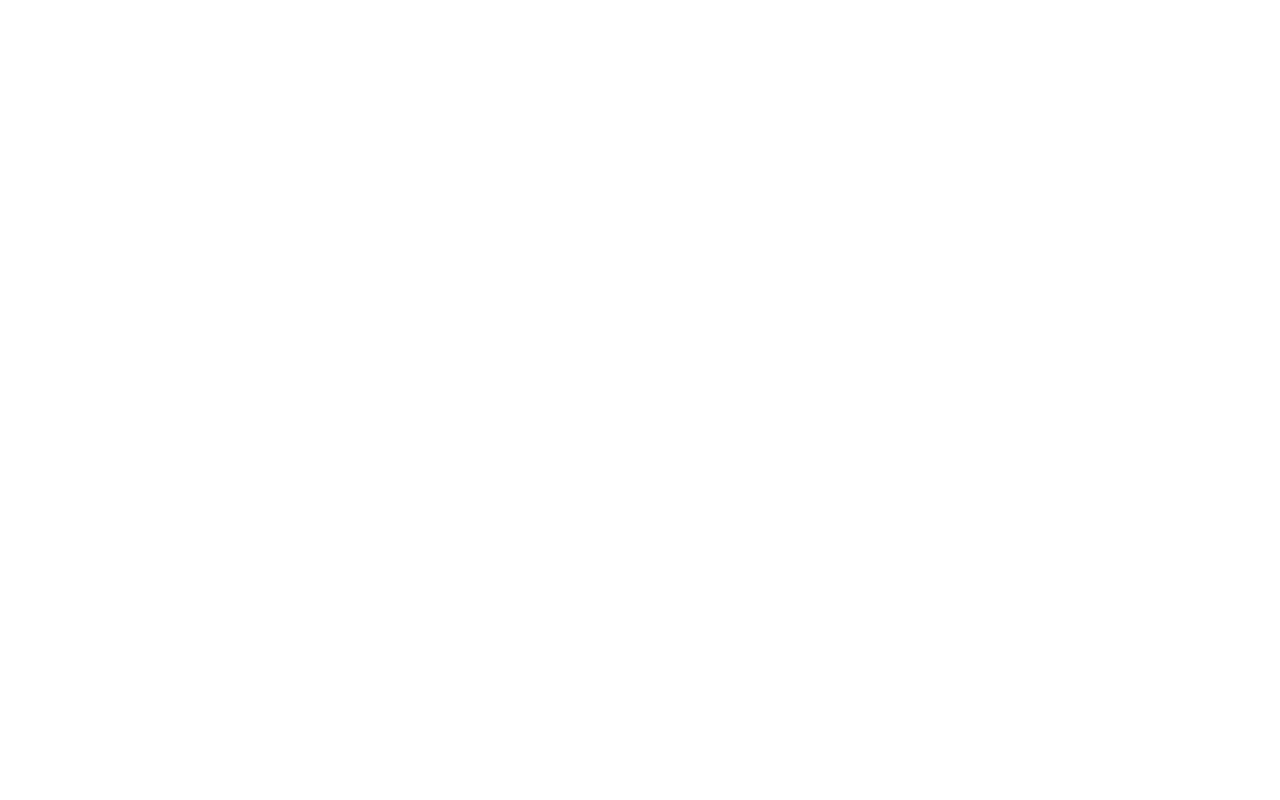
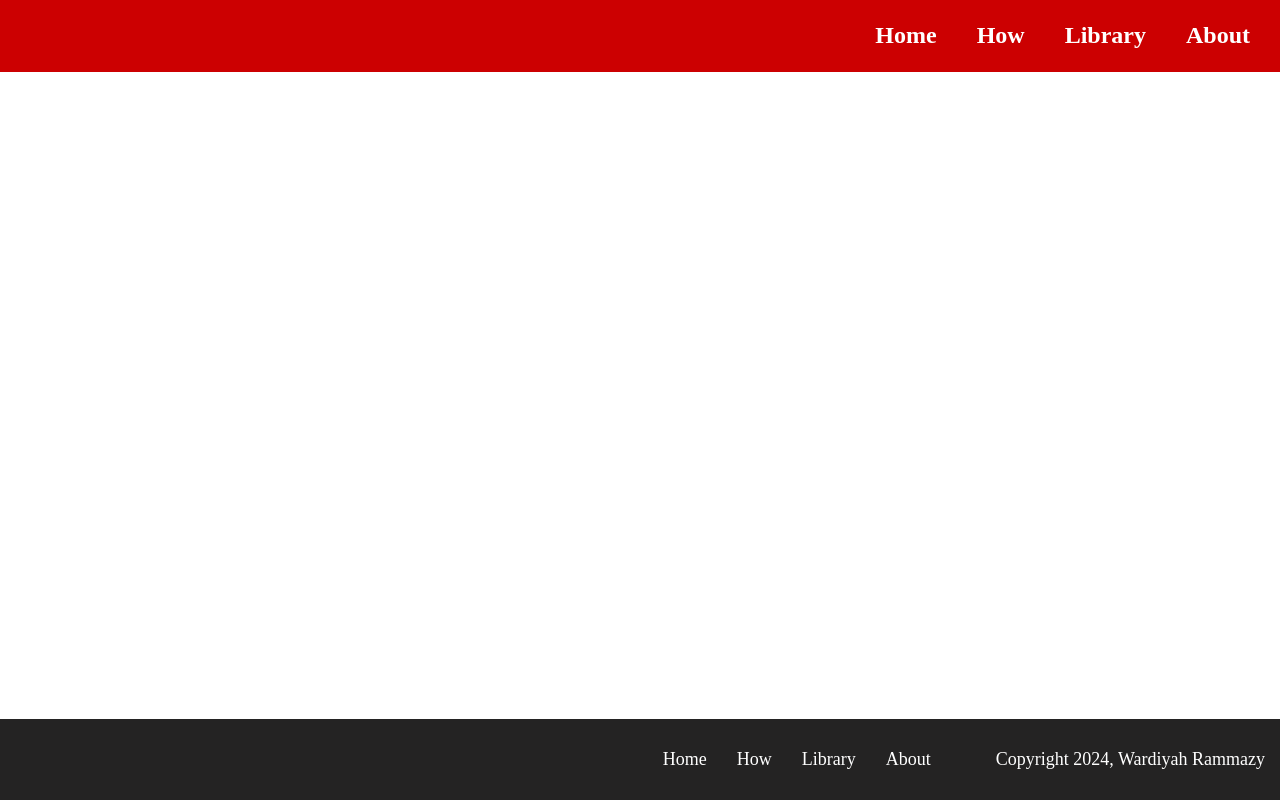
Before and after one commit to warramma/learningmalay, a plain HTML site: page library.html in a window 1280 px wide. Drawn offline with Linux system fonts and the light colour scheme.

Commit message:
add navbar to all pages

```diff
--- a/library.html
+++ b/library.html
@@ -3,9 +3,27 @@
 <head>
     <meta charset="UTF-8">
     <meta name="viewport" content="width=device-width, initial-scale=1.0">
-    <title>Document</title>
+    <link rel="stylesheet" href="./style.css">
+    <title>Library</title>
 </head>
 <body>
-
+    <nav>
+        <ul>
+            <li><a href="./index.html">Home</a></li>
+            <li><a href="./how.html">How</a></li>
+            <li><a href="./library.html">Library</a></li>
+            <li><a href="./about.html">About</a></li>
+        </ul>
+    </nav>
+    <main></main>
+    <footer>
+        <ul>
+            <li><a href="./index.html">Home</a></li>
+            <li><a href="./how.html">How</a></li>
+            <li><a href="./library.html">Library</a></li>
+            <li><a href="./about.html">About</a></li>
+        </ul>
+        <p>Copyright 2024, Wardiyah Rammazy</p>
+    </footer>
 </body>
 </html>
```
Also changed, not shown: about.html (+20 -2 lines), how.html (+20 -2 lines).
